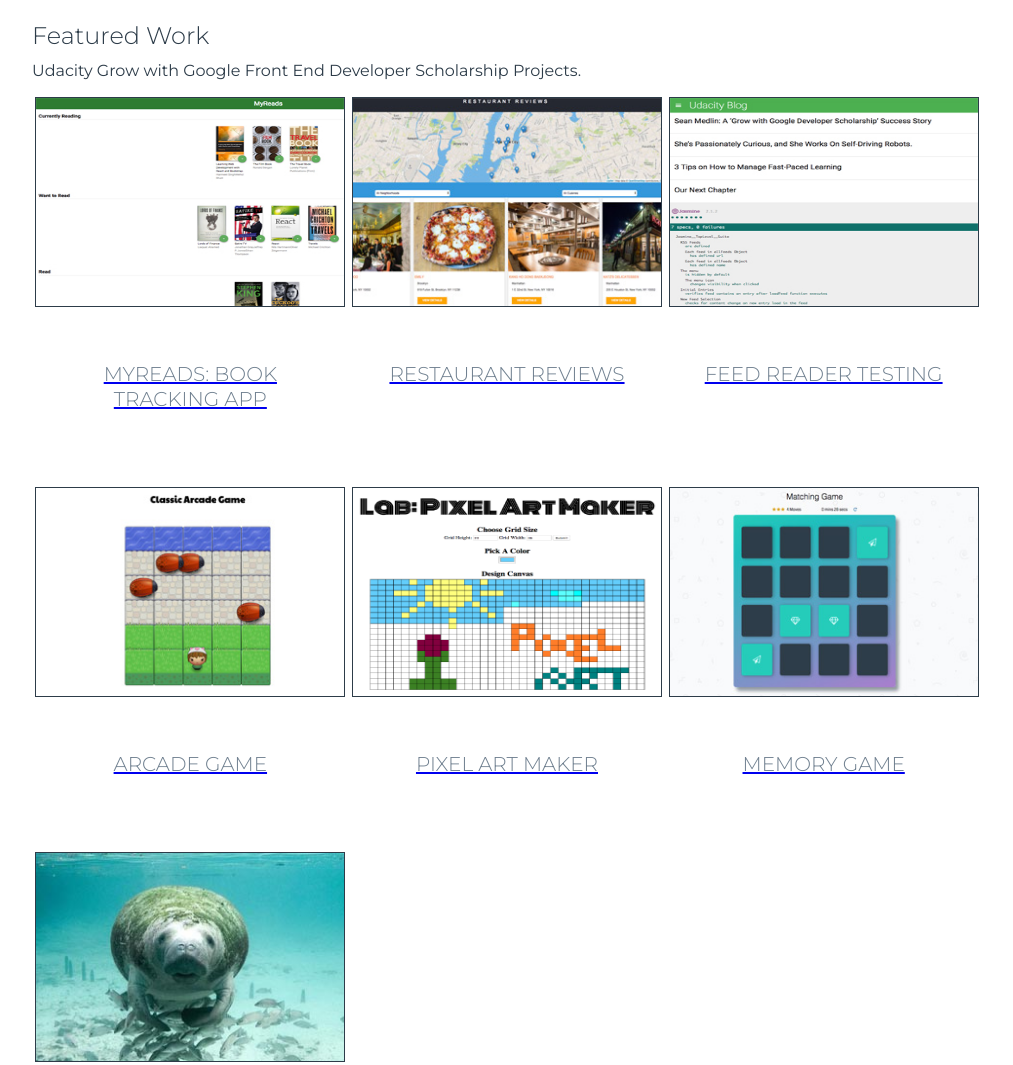
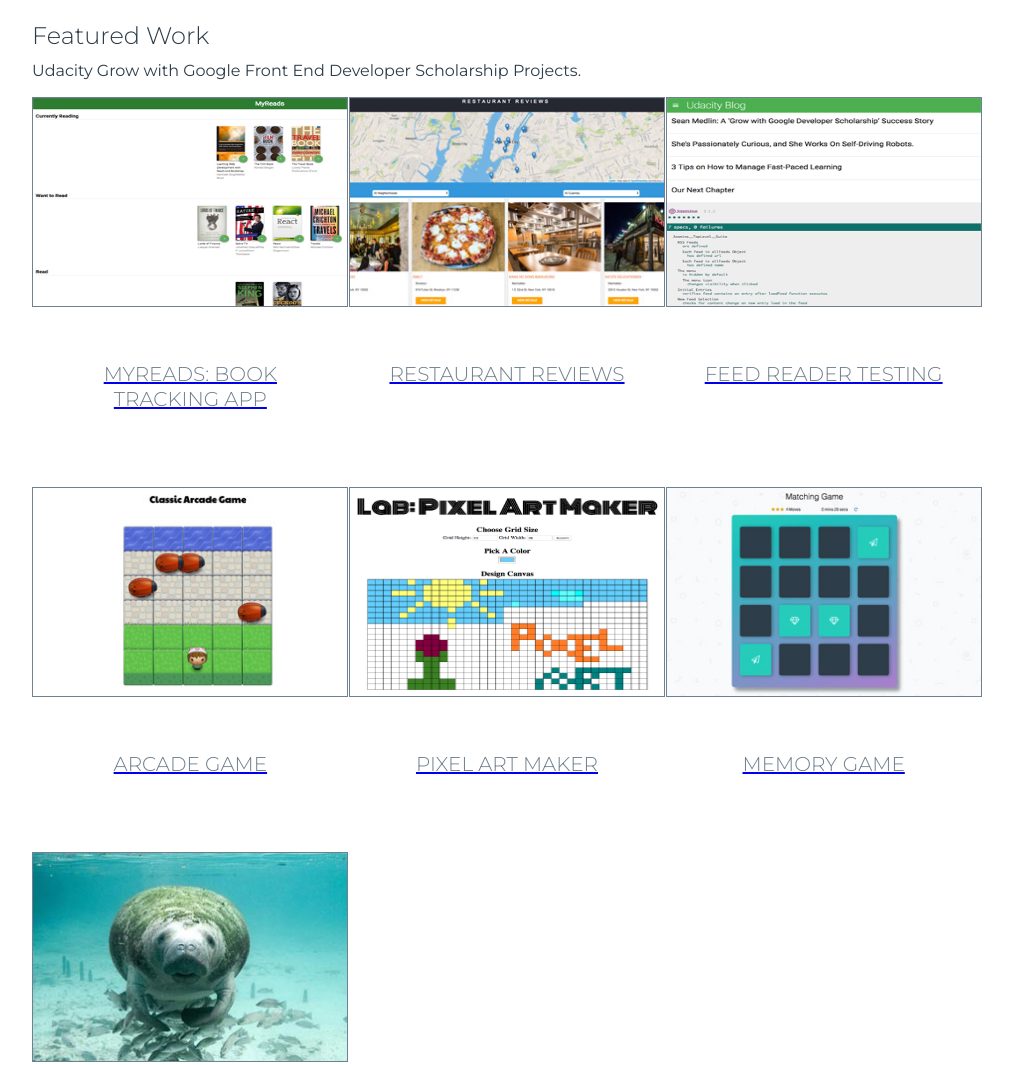
Before and after one commit to ypadron/ypadron.github.io, a plain HTML site: page index.html in a window 1280 px wide. Shown: the part 793-1858 px from the top of the page, without its empty margins (133-1146 px from the left). Drawn offline with Linux system fonts and the light colour scheme.

Commit message:
style: Update page layout and style

```diff
--- a/main.css
+++ b/main.css
@@ -5,7 +5,7 @@
 body, html {
   margin: 0;
   padding: 0;
-  height: 100%;
+  /* height: 100%; */
 }
 
 body {
@@ -13,7 +13,7 @@ body {
   font-size: 16px;
   line-height: 1.2em;
   color: #2d3c49;
-  margin-top: 1em;
+  /* margin-top: 1em auto 0; */
 }
 
 h1, h2, h3, h4, hr, ul {
@@ -99,11 +99,14 @@ hr {
 }
 
 .projects img {
+  display: block;
+  margin-left: auto;
+  margin-right: auto;
   max-width: 316px;
   width: 100%;
   max-height: 210px;
   height: 100%;
-  border: solid 1px;
+  border: solid slategray 1px;
 }
 
 .project-title {
@@ -116,7 +119,8 @@ hr {
   padding: 1.75em;
   margin-top: 0.25em;
   margin-bottom: 0.25em;
-  color: #2d3c49;
+  color: slategray;
+  /* color: #2d3c49; */
   }
 
   a:visited {
--- a/responsive.css
+++ b/responsive.css
@@ -30,12 +30,6 @@
   .hero-img {
     max-width: 520px;
     width: 100%;
-  }
-
-  .projects img {
-    display: block;
-    margin-left: auto;
-    margin-right: auto;
   }
 
 }
@@ -114,26 +108,14 @@
   .projects {
     display: grid;
     grid-template-columns: repeat(3, 1fr);
-    /* justify-content: space-between; */
-  }
-
-  .project img {
-    max-width: 316px;
-    width: 100%;
-    max-height: 210px;
-    height: 100%;
   }
 
   .project-title {
     display: block;
     line-height: 1.25em;
     font-size: 1.25em;
-    font-weight: 200;
-    text-align: center;
-    text-transform: uppercase;
     margin-top: 1em;
     margin-bottom: 2em;
-    color: slategray;
   }
 
 }
@@ -190,10 +172,6 @@
     max-width: 100%;
   }
 
-  .projects img {
-    max-width: 310px;
-    width: 100%;
-  }
   .project-title {
     font-size: 1.25em;
   }
```
Also changed, not shown: index.html (+2 -2 lines).
